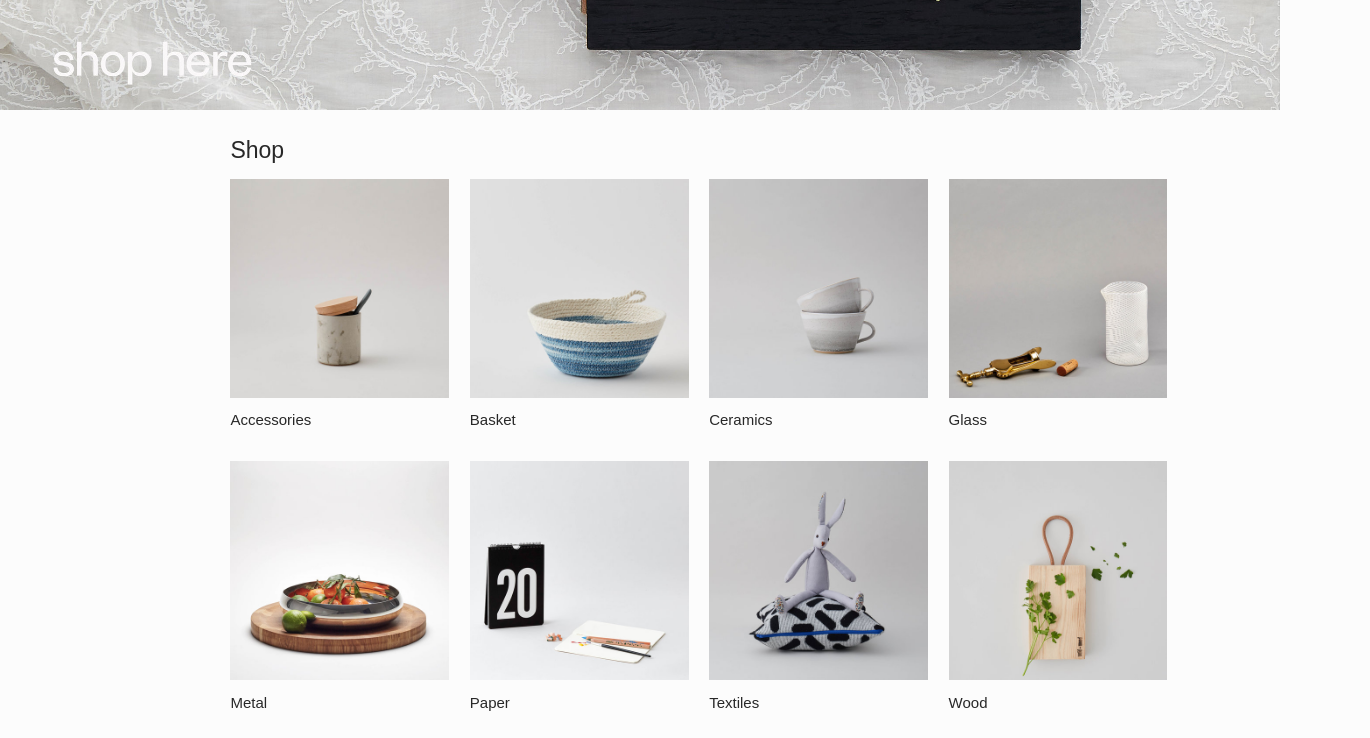
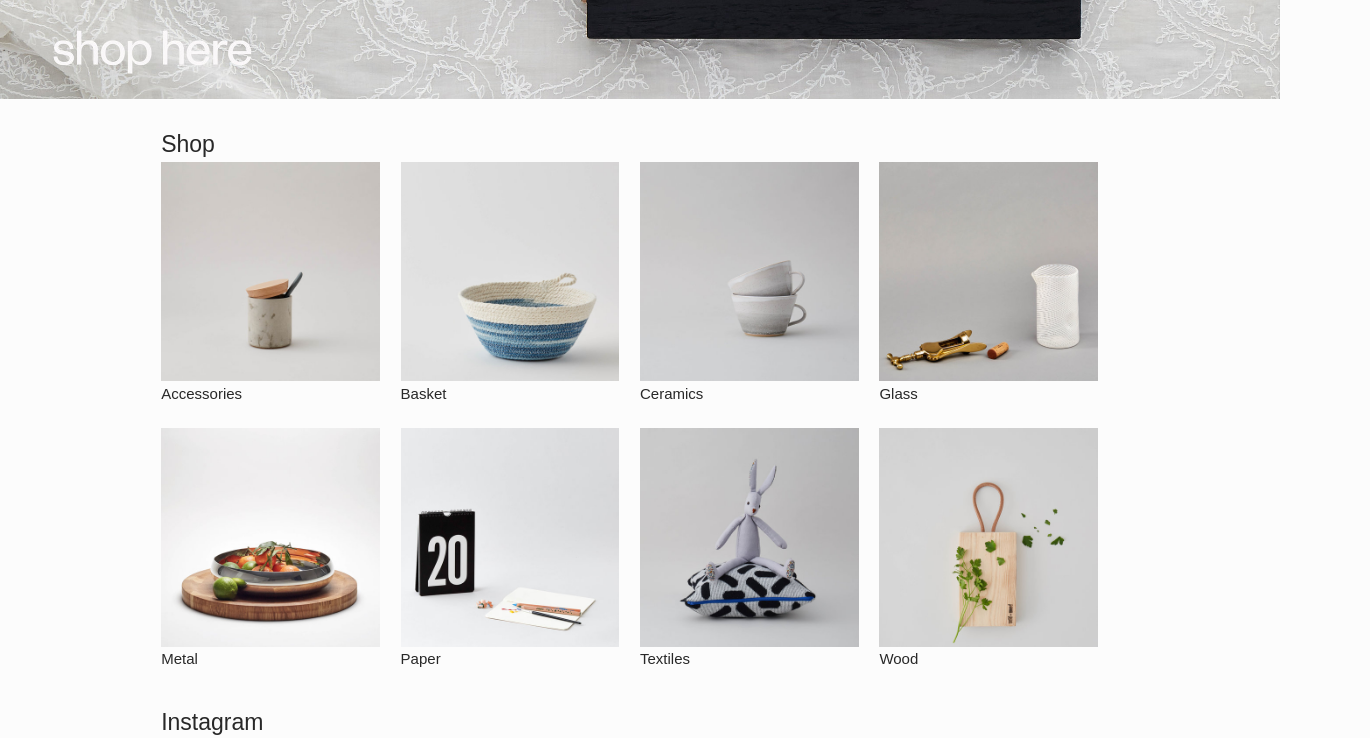
Before and after one commit to suusan11/moshamosha, a website: page index.html in a window 1280 px wide. Shown: the part 1200-1938 px from the top of the page, 1370 px wide, since content can reach past the window. Drawn offline with nearby package versions, Linux system fonts and the light colour scheme.

Commit message:
modified items

```diff
--- a/scss/_item.scss
+++ b/scss/_item.scss
@@ -1,15 +1,16 @@
 .items {
-	margin-bottom: $margin-bottom-items;
+	margin: $margin-items;
 
-		h2 {
-			font-size: $font-size-h2;
-		}
+	h2 {
+		font-size: $font-size-h2;
+		margin-left: $margin-left-items-h2;
 	}
+}
 
 .items-shop-instagram {
 	display: flex;
-	justify-conten: center;
-	align-items: flex-start;
+	justify-content: center;
+	align-items: center;
 	flex-wrap: wrap;
 
 	.item {
--- a/scss/_variables.scss
+++ b/scss/_variables.scss
@@ -11,23 +11,30 @@ $font-size-h2: 23px;
 $font-weight-light: lighter;
 $font-weight-bold: bold;
 
+//line-height
+$_font-line-height: 1.2px;
+
 //background-color
 $background-color: #FCFCFC;
 
 //container
 $width-container: 1140px;
-$margin-container: 0 auto;
+$margin-container: 0% auto;
 
 //header
-$margin-header: 2% 18%;
+$margin-header: 2% 10%;
 $padding-header-nav-links: 10%;
 $margin-left-header-nav: 30%;
 $padding-bottom-header-nav-li: 10%;
 
 //items
-$margin-bottom-items: 4%;
+$margin-items: 4% 0;
+$margin-left-items-h2: 8%;
 $flex-basis-item: 20%;
 $margin-item: 1.5% 1%;
 $width-item-img: 96%;
 $height-item-img: 96%;
 $padding-top-items-p: 5%;
+
+//footer
+$margin-right-footer-nav-li: 1%;
--- a/scss/style.scss
+++ b/scss/style.scss
@@ -7,3 +7,4 @@
 @import "_header.scss";
 @import "_slider.scss";
 @import "_item.scss";
+@import "_footer.scss"
```
Also changed, not shown: scss/style.css.
